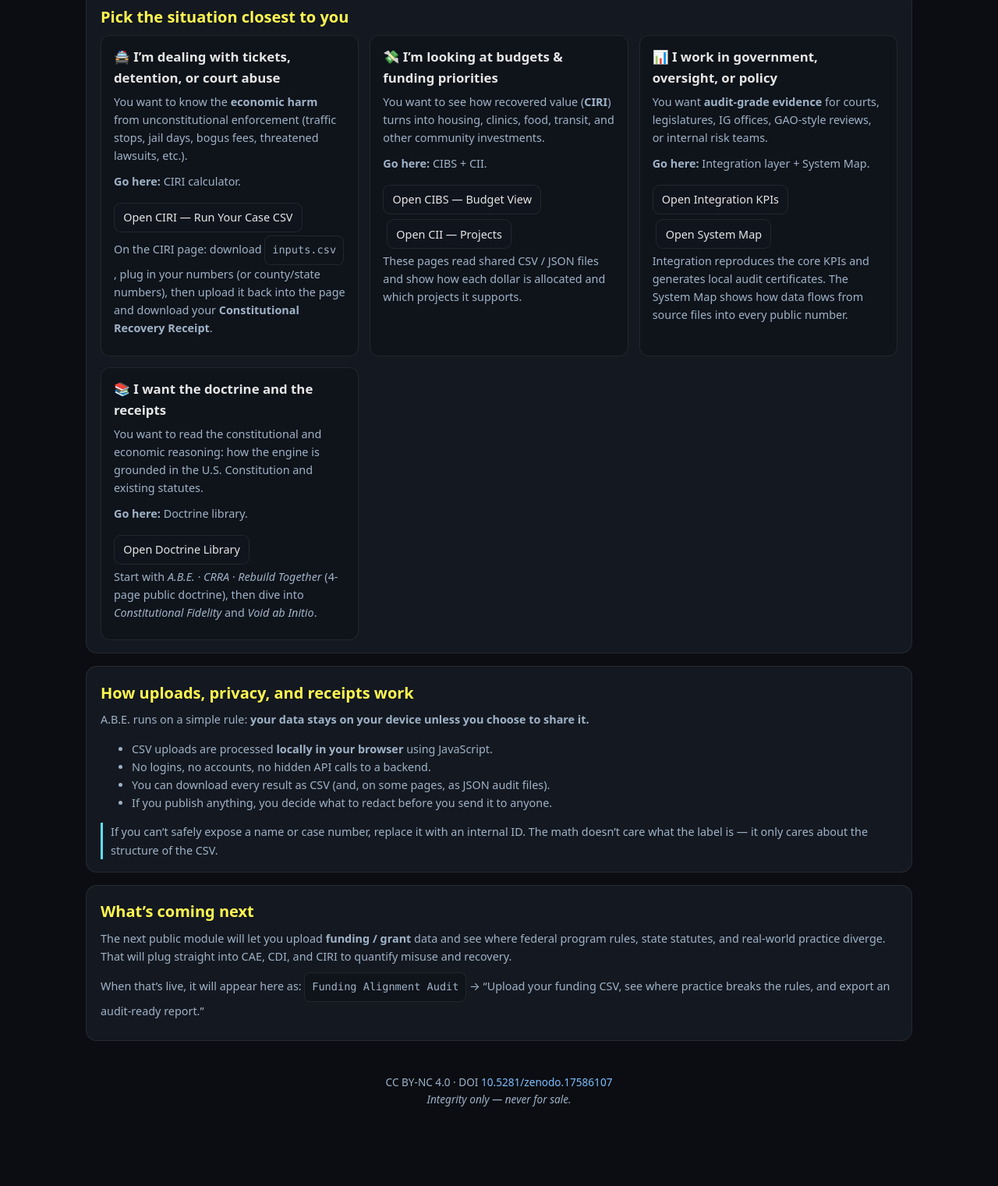
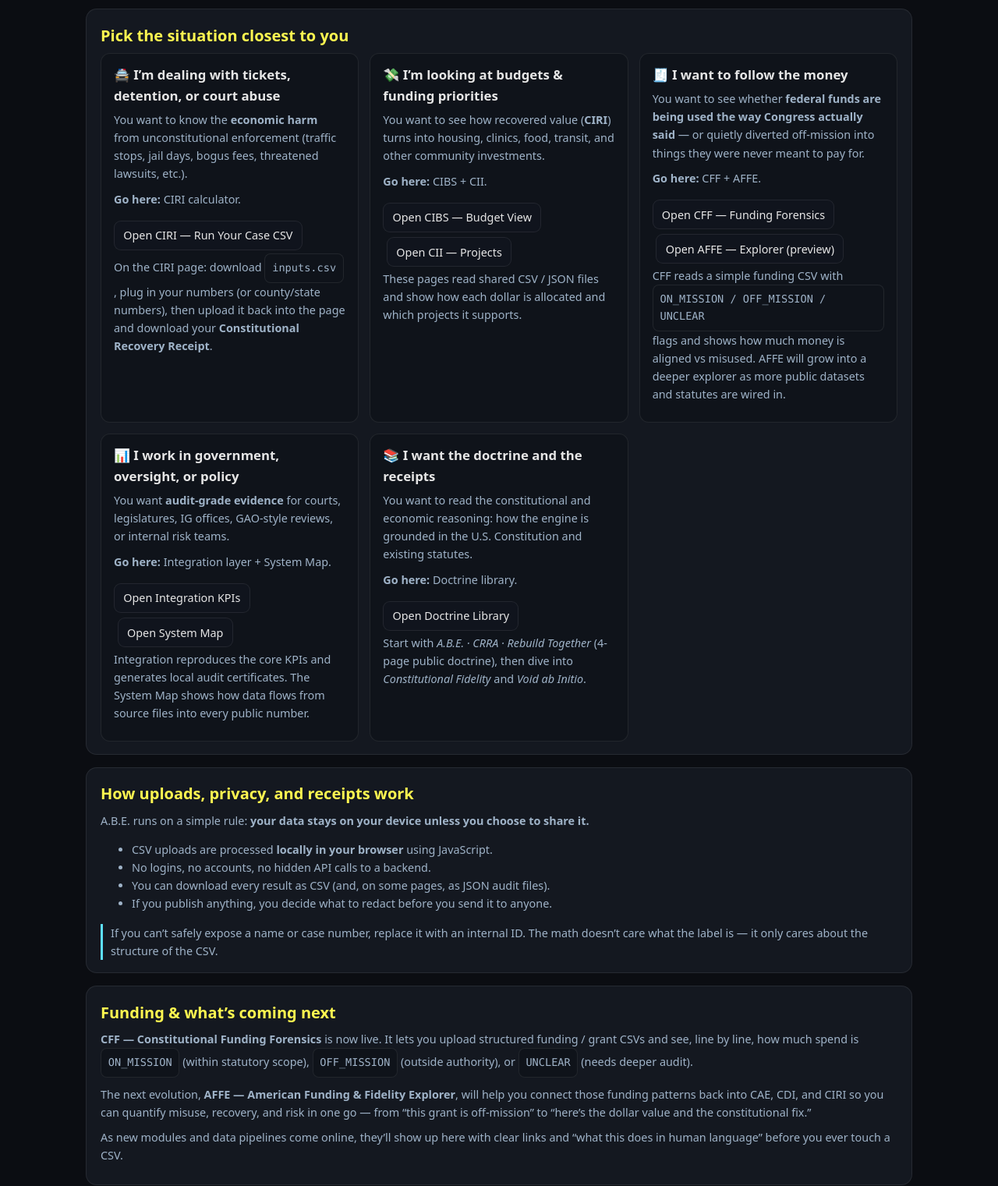
Before and after one commit to Terra610/abe---flag, a plain HTML site: page start/index.html in a window 1280 px wide. Shown: the part 488-2009 px from the top of the page at 78% size. Before the commit the page ends 1928 px from the top, so only its background shows below. Drawn offline with Linux system fonts and the light colour scheme.

Commit message:
Update index.html

```diff
--- a/start/index.html
+++ b/start/index.html
@@ -67,7 +67,7 @@ footer{margin:34px 0 20px;text-align:center;color:var(--muted);font-size:.85rem}
     <p class="small">
       Under the hood: CAE (law alignment) → CDI (divergence score) →
       CIRI (recovery value) → CIBS (budget) → CII (projects) →
-      Integration (public receipts).
+      CFF/AFFE (funding forensics) → Integration (public receipts).
     </p>
     <div class="callout small">
       All math is transparent. All formulas are documented. Every calculator can
@@ -106,6 +106,22 @@ footer{margin:34px 0 20px;text-align:center;color:var(--muted);font-size:.85rem}
         <p class="small">
           These pages read shared CSV / JSON files and show how each dollar is allocated
           and which projects it supports.
+        </p>
+      </div>
+
+      <div class="tile">
+        <h3>🧾 I want to follow the money</h3>
+        <p class="small">
+          You want to see whether <strong>federal funds are being used the way Congress actually said</strong> —
+          or quietly diverted off-mission into things they were never meant to pay for.
+        </p>
+        <p class="small"><strong>Go here:</strong> CFF + AFFE.</p>
+        <a class="btn" href="/abe---flag/cff/index.html">Open CFF — Funding Forensics</a>
+        <a class="btn" href="/abe---flag/affe/index.html" style="margin-left:.3rem">Open AFFE — Explorer (preview)</a>
+        <p class="small">
+          CFF reads a simple funding CSV with <code class="code">ON_MISSION / OFF_MISSION / UNCLEAR</code>
+          flags and shows how much money is aligned vs misused. AFFE will grow into a deeper explorer as
+          more public datasets and statutes are wired in.
         </p>
       </div>
 
@@ -159,18 +175,25 @@ footer{margin:34px 0 20px;text-align:center;color:var(--muted);font-size:.85rem}
     </div>
   </section>
 
-  <!-- 4. Where this is going (Funding module mention) -->
+  <!-- 4. Funding + what’s coming next -->
   <section>
-    <h2>What’s coming next</h2>
+    <h2>Funding & what’s coming next</h2>
     <p class="small">
-      The next public module will let you upload <strong>funding / grant</strong> data
-      and see where federal program rules, state statutes, and real-world practice diverge.
-      That will plug straight into CAE, CDI, and CIRI to quantify misuse and recovery.
+      <strong>CFF — Constitutional Funding Forensics</strong> is now live. It lets you upload
+      structured funding / grant CSVs and see, line by line, how much spend is
+      <code class="code">ON_MISSION</code> (within statutory scope),
+      <code class="code">OFF_MISSION</code> (outside authority), or
+      <code class="code">UNCLEAR</code> (needs deeper audit).
     </p>
     <p class="small">
-      When that’s live, it will appear here as:
-      <code class="code">Funding Alignment Audit</code> → “Upload your funding CSV,
-      see where practice breaks the rules, and export an audit-ready report.”
+      The next evolution, <strong>AFFE — American Funding & Fidelity Explorer</strong>, will help you
+      connect those funding patterns back into CAE, CDI, and CIRI so you can quantify
+      misuse, recovery, and risk in one go — from “this grant is off-mission” to
+      “here’s the dollar value and the constitutional fix.”
+    </p>
+    <p class="small">
+      As new modules and data pipelines come online, they’ll show up here with
+      clear links and “what this does in human language” before you ever touch a CSV.
     </p>
   </section>
 </main>
```
